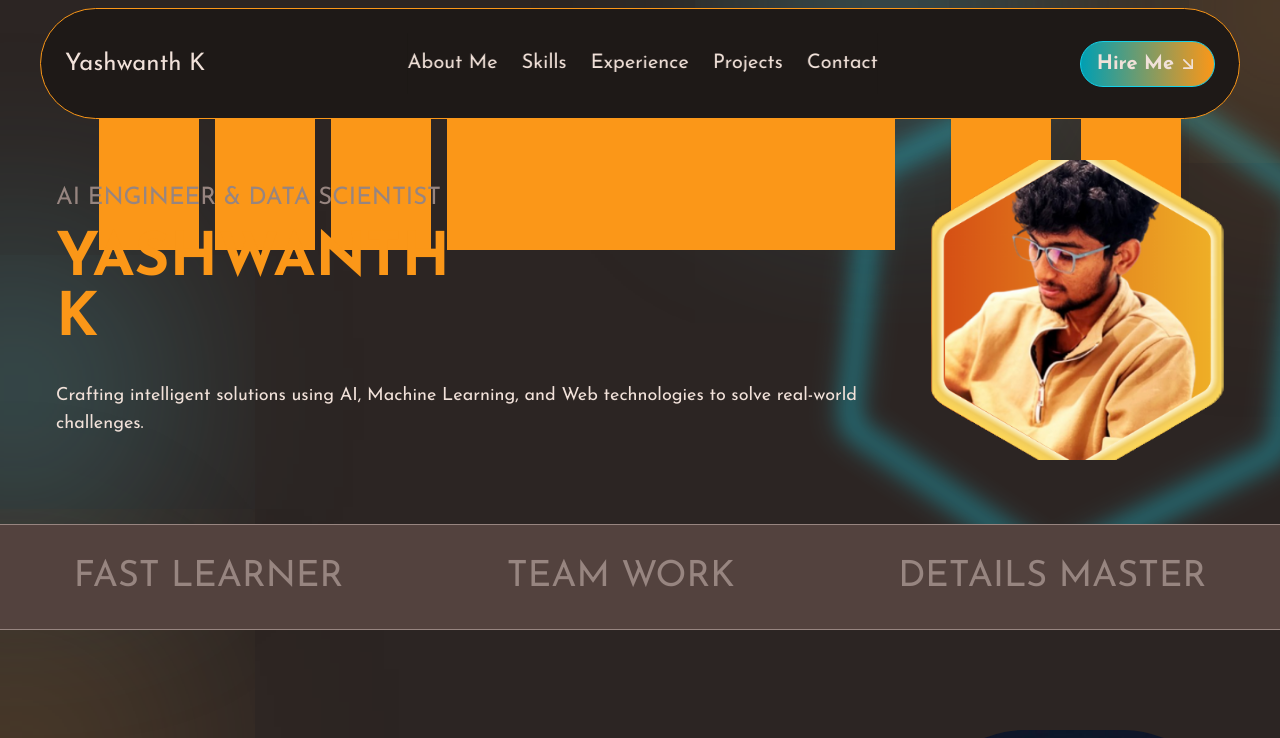
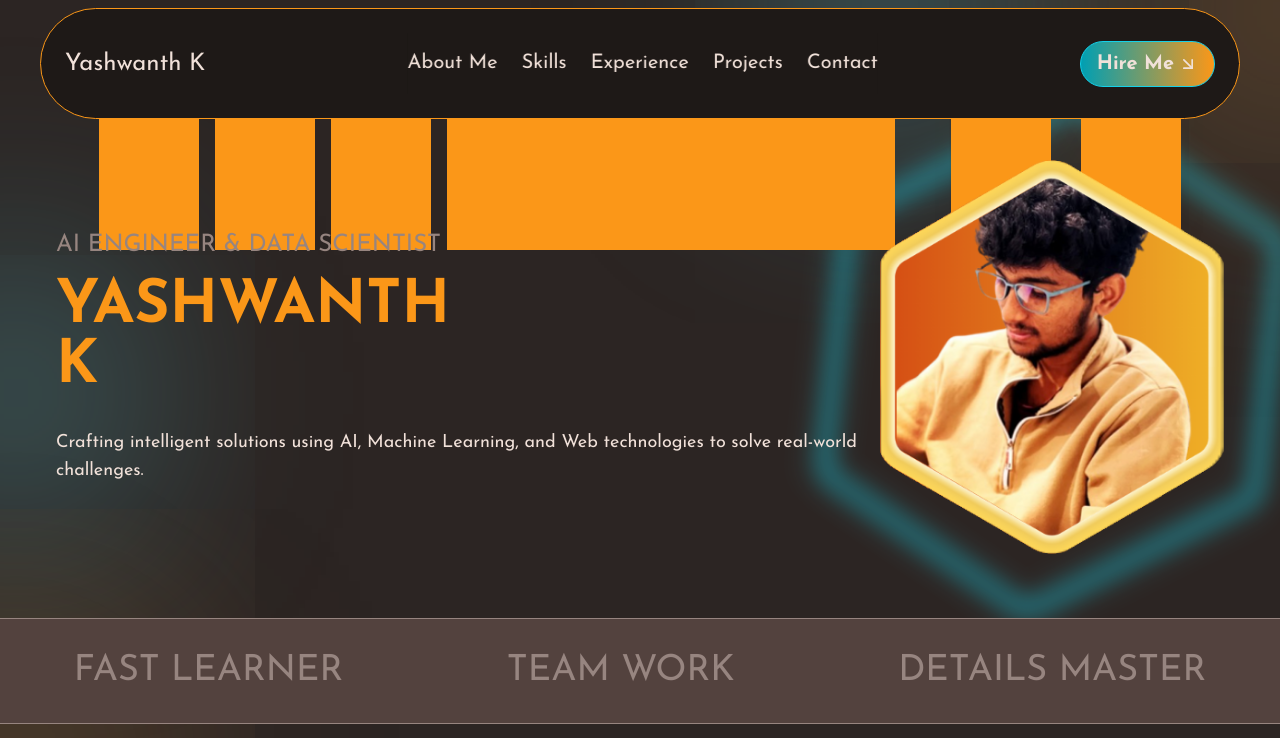
Before and after one commit to Yashu257/yashwanth-aq-portfolio, a React (Vite) app: page / in a window 1280 px wide. Shown: the top 738 px of the page. Built offline with nearby package versions, Linux system fonts and the light colour scheme.

Commit message:
Update site

```diff
--- a/src/components/heroSection/HeroPic.jsx
+++ b/src/components/heroSection/HeroPic.jsx
@@ -12,7 +12,7 @@ const HeroPic = () => {
       className=" h-full flex items-center justify-center "
     >
       <img src="u.png"
-      alt="Yashwanth K"         className="w-[300px] h-[300px] object-cover z-10"/>
+      alt="Yashwanth K" className="max-h-[450px] w-auto"/>
       <div className=" absolute -z-10 flex justify-center items-center animate-pulse ">
         <PiHexagonThin className=" md:h-[90%] sm:h-[120%] min-h-[600px] w-auto text-cyan blur-md animate-[spin_20s_linear_infinite] " />
       </div>
```
